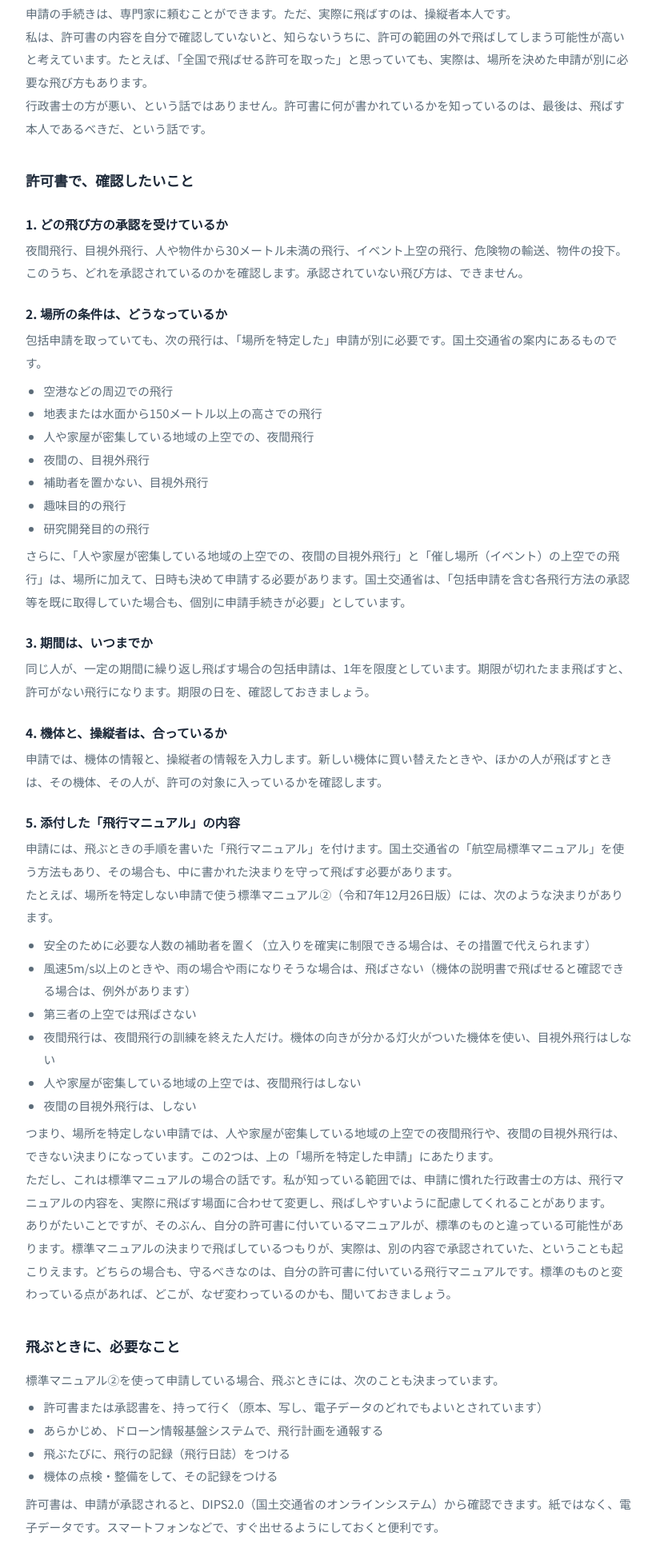
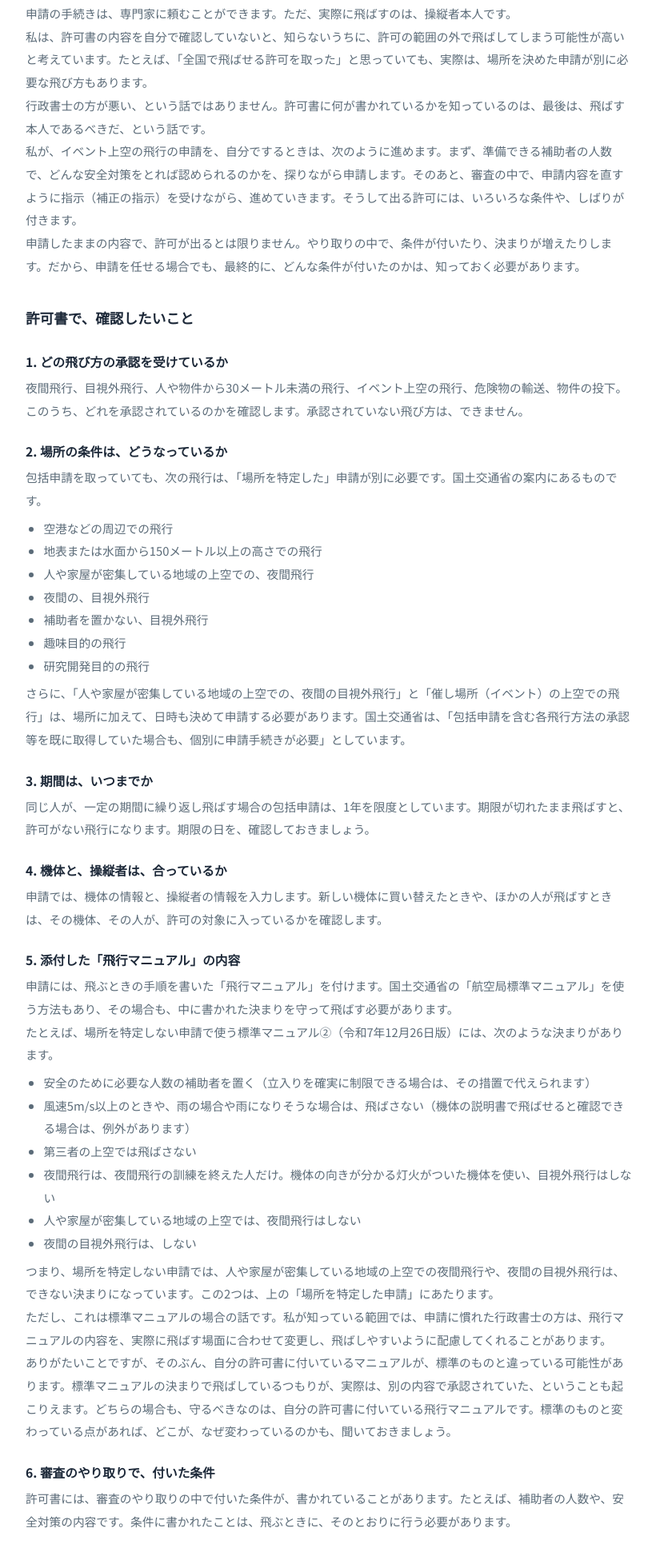
Before and after one commit to 10onetg/jtag-website, a plain HTML site: page guide-permit-check.html in a window 1280 px wide. Shown: the part 644-2580 px from the top of the page at 80% size, without its empty margins (72-892 px from the left). Drawn offline with Linux system fonts and the light colour scheme.

Commit message:
Permit-check guide: add Jun's experience with self-filed event-overflight applications and attached conditions
Co-Authored-By: Claude Sonnet 5.5 <noreply@anthropic.com>

```diff
--- a/guide-permit-check.html
+++ b/guide-permit-check.html
@@ -74,6 +74,8 @@
       <p>申請の手続きは、専門家に頼むことができます。ただ、実際に飛ばすのは、操縦者本人です。</p>
       <p>私は、許可書の内容を自分で確認していないと、知らないうちに、許可の範囲の外で飛ばしてしまう可能性が高いと考えています。たとえば、「全国で飛ばせる許可を取った」と思っていても、実際は、場所を決めた申請が別に必要な飛び方もあります。</p>
       <p>行政書士の方が悪い、という話ではありません。許可書に何が書かれているかを知っているのは、最後は、飛ばす本人であるべきだ、という話です。</p>
+      <p>私が、イベント上空の飛行の申請を、自分でするときは、次のように進めます。まず、準備できる補助者の人数で、どんな安全対策をとれば認められるのかを、探りながら申請します。そのあと、審査の中で、申請内容を直すように指示（補正の指示）を受けながら、進めていきます。そうして出る許可には、いろいろな条件や、しばりが付きます。</p>
+      <p>申請したままの内容で、許可が出るとは限りません。やり取りの中で、条件が付いたり、決まりが増えたりします。だから、申請を任せる場合でも、最終的に、どんな条件が付いたのかは、知っておく必要があります。</p>
 
       <h2>許可書で、確認したいこと</h2>
       <h3>1. どの飛び方の承認を受けているか</h3>
@@ -113,6 +115,9 @@
       <p>ただし、これは標準マニュアルの場合の話です。私が知っている範囲では、申請に慣れた行政書士の方は、飛行マニュアルの内容を、実際に飛ばす場面に合わせて変更し、飛ばしやすいように配慮してくれることがあります。</p>
       <p>ありがたいことですが、そのぶん、自分の許可書に付いているマニュアルが、標準のものと違っている可能性があります。標準マニュアルの決まりで飛ばしているつもりが、実際は、別の内容で承認されていた、ということも起こりえます。どちらの場合も、守るべきなのは、自分の許可書に付いている飛行マニュアルです。標準のものと変わっている点があれば、どこが、なぜ変わっているのかも、聞いておきましょう。</p>
 
+      <h3>6. 審査のやり取りで、付いた条件</h3>
+      <p>許可書には、審査のやり取りの中で付いた条件が、書かれていることがあります。たとえば、補助者の人数や、安全対策の内容です。条件に書かれたことは、飛ぶときに、そのとおりに行う必要があります。</p>
+
       <h2>飛ぶときに、必要なこと</h2>
       <p>標準マニュアル②を使って申請している場合、飛ぶときには、次のことも決まっています。</p>
       <ul>
@@ -131,6 +136,7 @@
         <li>期間は、いつまでか</li>
         <li>どの機体、どの操縦者が、対象か</li>
         <li>どの飛行マニュアルを付けたか。標準のものから変えた点は、あるか</li>
+        <li>審査のやり取りで、どんな条件が付いたか（補助者の人数、安全対策など）</li>
       </ul>
       <p>聞きにくいことではありません。飛ばす前に確認しておくほうが、あとから困るより、ずっと安全です。</p>
 
```
